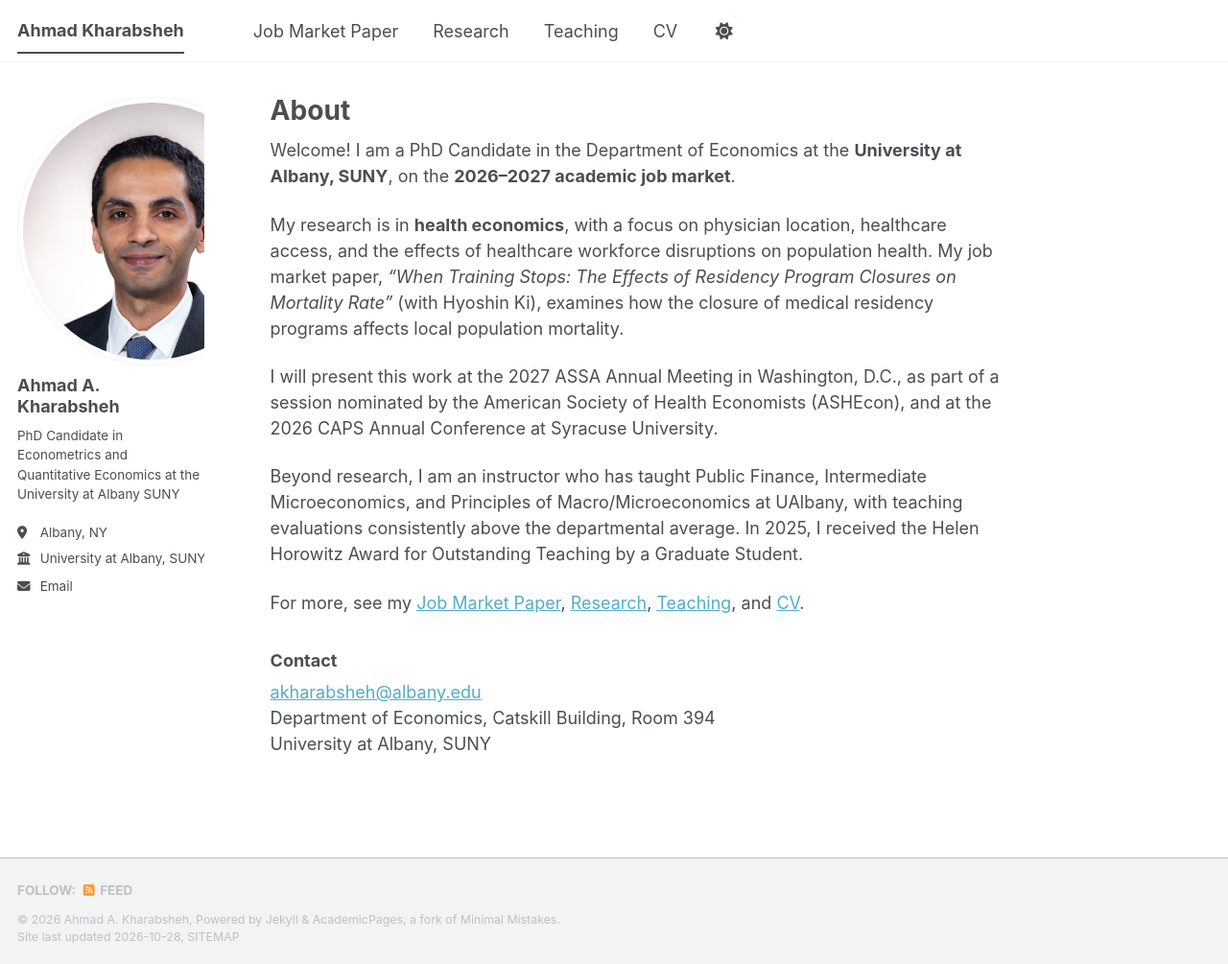
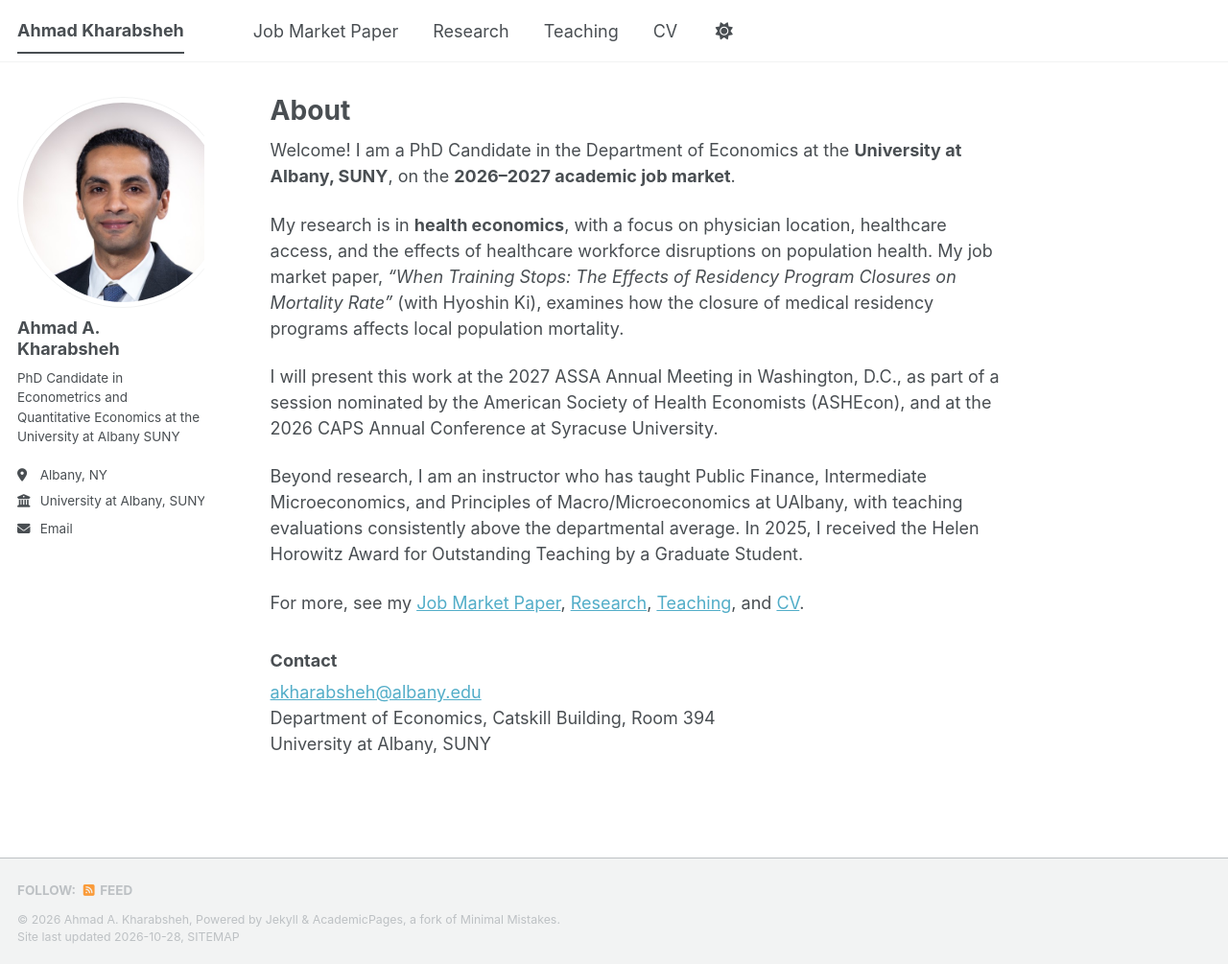
Before and after one commit to Kharabshehahmad/Kharabshehahmad.github.io, a Jekyll site: the page built from _pages/about.md, in a window 1280 px wide and 1005 px high. Shown: the whole window at 96% size. Built offline with Jekyll 4.4.1, drawn with Linux system fonts in a browser that asks for light colours; a script bundle is joined from its source files by our own code; library files that are not in the unit come from our copies.

Commit message:
Update head.html

```diff
--- a/_includes/head.html
+++ b/_includes/head.html
@@ -1,14 +1,14 @@
 <meta name="robots" content="noindex, nofollow">
 <style>
   .author__avatar img {
-    max-width: 280px !important;
+    max-width: 220px !important;
     border-radius: 50% !important;
   }
   @media (min-width: 64em) {
     .sidebar .author__avatar img {
-      max-width: 280px !important;
-      width: 280px !important;
-      height: 280px !important;
+      max-width: 220px !important;
+      width: 220px !important;
+      height: 220px !important;
     }
   }
 </style>
```
